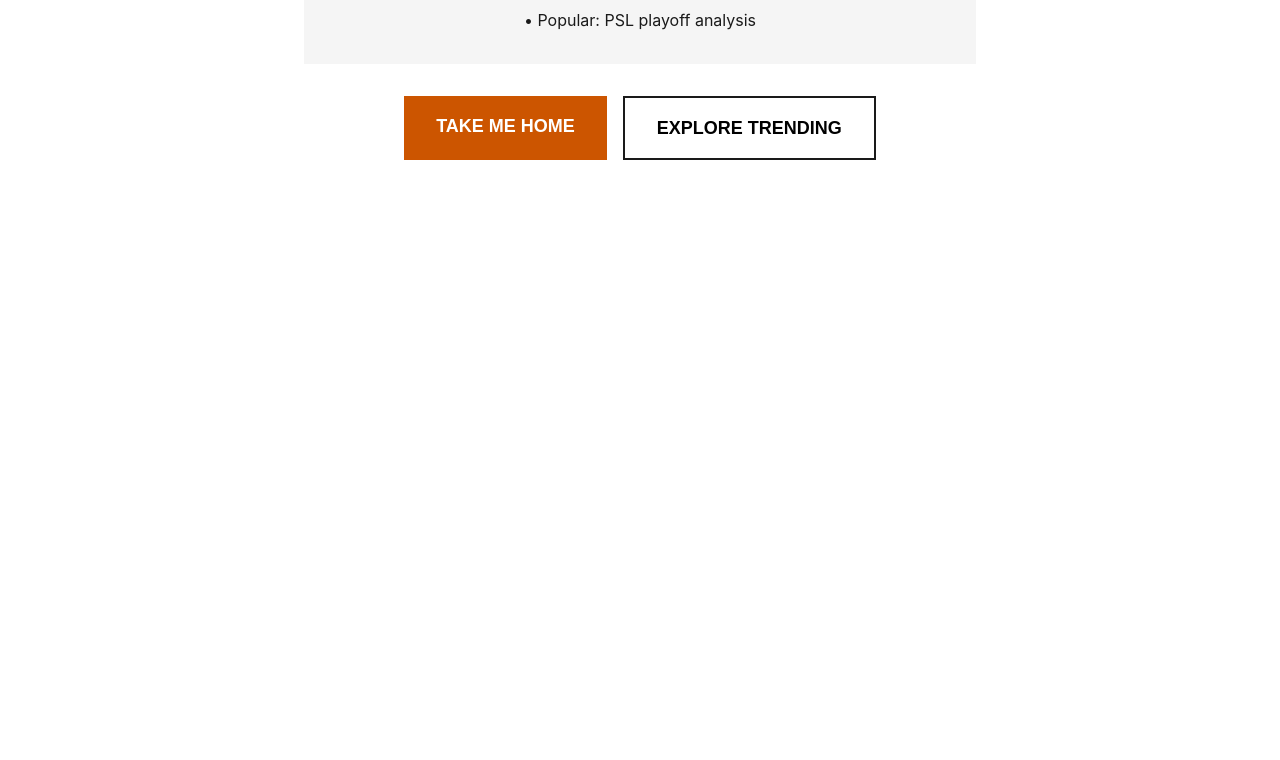
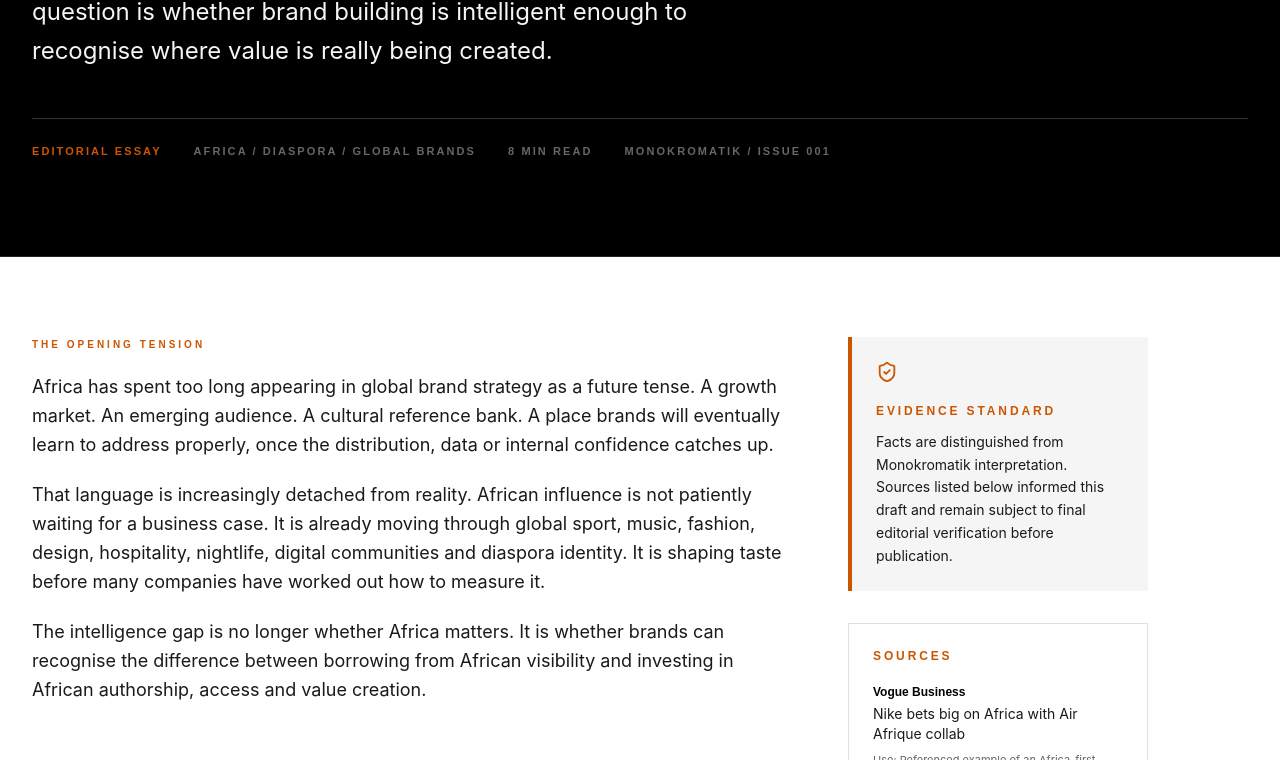
Before and after one commit to sshangasi-ux/monokromatik-production, a Next.js app: page /issues/001/the-intelligence-behind-african-influence in a window 1280 px wide. Before the commit this address had no page. Shown: the part 540-1300 px from the top of the page. Before the commit the page ends 800 px from the top, so only its background shows below. Built offline with nearby package versions, Linux system fonts and the light colour scheme.

Commit message:
feat: add founding cover essay draft for Issue 001

```diff
--- /dev/null
+++ b/app/issues/001/the-intelligence-behind-african-influence/page.tsx
@@ -0,0 +1,69 @@
+import IssueFeature, { FeatureSection, PullQuote } from '../../../components/IssueFeature';
+
+const sources = [
+  {
+    publisher: 'Vogue Business',
+    label: 'Nike bets big on Africa with Air Afrique collab',
+    href: 'https://www.vogue.com/article/nike-bets-big-on-africa-with-air-afrique-collab',
+    use: 'Referenced example of an Africa-first product launch and diaspora-linked creative collaboration.',
+  },
+  {
+    publisher: 'TIME',
+    label: 'A Viral French Ad Shows How Women’s Soccer Can Be Just as Exciting as Men’s',
+    href: 'https://time.com/6295047/viral-france-advertisement-soccer-gender-orange/',
+    use: 'Referenced example of brand creativity confronting audience bias in sport.',
+  },
+];
+
+export default function FoundingEssayPage() {
+  return (
+    <IssueFeature
+      franchise="THE AFRICAN ADVANTAGE / COVER ESSAY"
+      title="The Intelligence Behind African Influence"
+      standfirst="Africa is not waiting to be discovered by brands. It is already shaping what the world wears, watches, listens to and wants. The question is whether brand building is intelligent enough to recognise where value is really being created."
+      market="AFRICA / DIASPORA / GLOBAL BRANDS"
+      readingTime="8 MIN READ"
+      evidence="EDITORIAL ESSAY"
+      sources={sources}
+      next={{ label: 'The Work: Nike × Air Afrique', href: '/issues/001/the-work-nike-air-afrique' }}
+    >
+      <FeatureSection title="The opening tension">
+        <p>Africa has spent too long appearing in global brand strategy as a future tense. A growth market. An emerging audience. A cultural reference bank. A place brands will eventually learn to address properly, once the distribution, data or internal confidence catches up.</p>
+        <p>That language is increasingly detached from reality. African influence is not patiently waiting for a business case. It is already moving through global sport, music, fashion, design, hospitality, nightlife, digital communities and diaspora identity. It is shaping taste before many companies have worked out how to measure it.</p>
+        <p>The intelligence gap is no longer whether Africa matters. It is whether brands can recognise the difference between borrowing from African visibility and investing in African authorship, access and value creation.</p>
+      </FeatureSection>
+
+      <PullQuote>Representation asks who is visible. Influence asks who shaped the idea, who gets access, and who captures value.</PullQuote>
+
+      <FeatureSection title="The brand problem">
+        <p>Brands are trained to find culture once it is already legible: once the artist is globally famous, the athlete has crossed markets, the aesthetic has been adopted internationally, or the community can be translated into a campaign deck. By that point, the most valuable insight has often already travelled.</p>
+        <p>Africa-relevant brand building cannot be reduced to selecting African faces for global creative. The sharper questions are more demanding. Did the market change the idea? Did local consumers gain meaningful access? Did African creative voices shape the work? Did the brand create participation, infrastructure or commercial opportunity—or only imagery?</p>
+        <p>This is why Monokromatik exists. Not to grade campaigns from a distance, nor to turn culture into a decorative language for marketers. The platform is built to examine the work at the point where influence becomes strategy and strategy creates consequence.</p>
+      </FeatureSection>
+
+      <FeatureSection title="A different kind of evidence">
+        <p>The collaborations worth reading closely are not simply the loudest. They are the ones that reveal a shift in where brands believe stories should begin. Nike’s collaboration with Air Afrique offers one useful signal: according to reporting by <em>Vogue Business</em>, the Air Max RK61 first launched in Abidjan before wider global rollout, with the history and memory of the former Pan-African airline embedded into the product and campaign narrative.</p>
+        <p>The important point is not that a global company used African heritage as inspiration. The important point is that the starting point of the global story moved: product, place, creative collective and consumer access were brought closer together on the continent itself.</p>
+        <p>Orange and Marcel’s women’s football film offers a different kind of signal. Its reveal forced viewers to confront the assumptions they carried into watching elite football. The creative device mattered because it exposed the bias inside the audience response. But for African markets, an idea like this also creates a harder question: can brands challenge perception without investing in the systems that allow women’s sport to be seen, attended, supported and commercially valued?</p>
+      </FeatureSection>
+
+      <PullQuote>The next generation of African brand intelligence will not ask only whether a campaign travelled. It will ask what moved because the campaign existed.</PullQuote>
+
+      <FeatureSection title="The Monokromatik read">
+        <p>Africa’s global influence is not a single trend, style or category. It is a connected commercial and cultural system. Athletes create fashion and tourism interest. Music creates language, movement and hospitality economies. Diaspora communities create demand, memory and return journeys. Designers and creators turn inherited reference points into global objects of desire. Sport and entertainment create spaces where belonging becomes purchase, participation and loyalty.</p>
+        <p>Brands that understand this will behave differently. They will not begin with an activation and look for a cultural wrapper. They will identify where relevance is being built, who already has trust, which frictions prevent access and what form of participation is legitimate. They will recognise that local distribution, creative credit, investment and ownership can be as meaningful as campaign reach.</p>
+        <p>That does not mean every brand must pretend to be a cultural institution. It means brands should stop acting as though relevance can be extracted without responsibility to the people, markets and systems producing it.</p>
+      </FeatureSection>
+
+      <FeatureSection title="What we will measure">
+        <p>Monokromatik will treat great creative work seriously, but not sentimentally. We will ask whether the idea is grounded in a human or cultural truth; whether African and diaspora voices shaped the work; whether the brand created real access or merely visual recognition; whether claimed outcomes can be verified; and whether another brand builder can learn something useful from the move.</p>
+        <p>Signal is where we make the argument. Intelligence is where we store the evidence, compare the cases and build the tools professionals can use. Issues are where the strongest thinking is shaped into an object people want to return to, share and eventually hold.</p>
+      </FeatureSection>
+
+      <FeatureSection title="The founding position">
+        <p>Africa does not need a platform to tell it that it is influential. It needs sharper platforms capable of recognising the business implications of that influence without flattening the culture that created it.</p>
+        <p>Monokromatik begins from that conviction: African influence is not the garnish on the global brand economy. Increasingly, it is one of the engines. The work now is to read it early, credit it properly, challenge it fairly and turn it into intelligence worthy of the people building the future.</p>
+      </FeatureSection>
+    </IssueFeature>
+  );
+}
```
